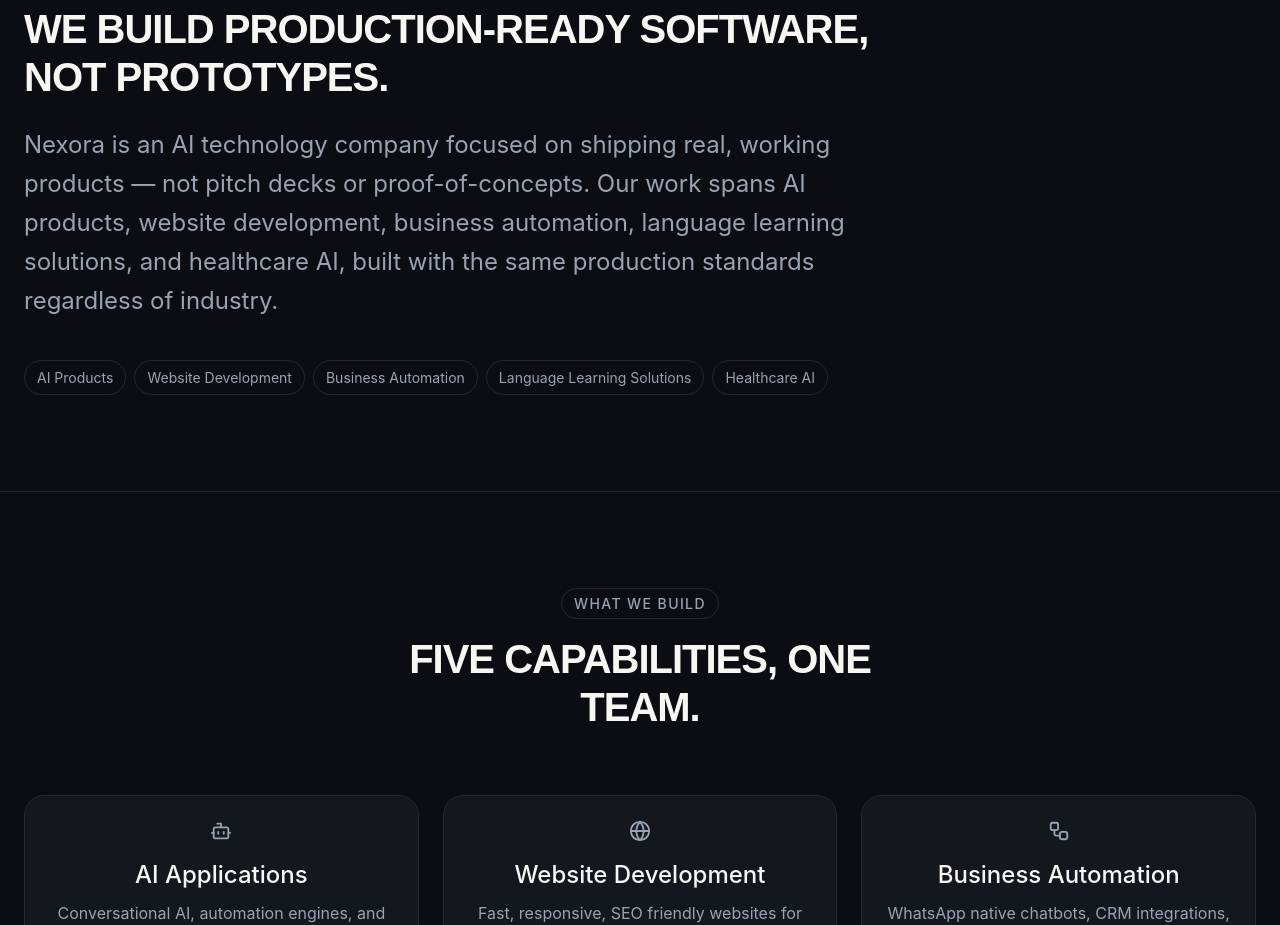
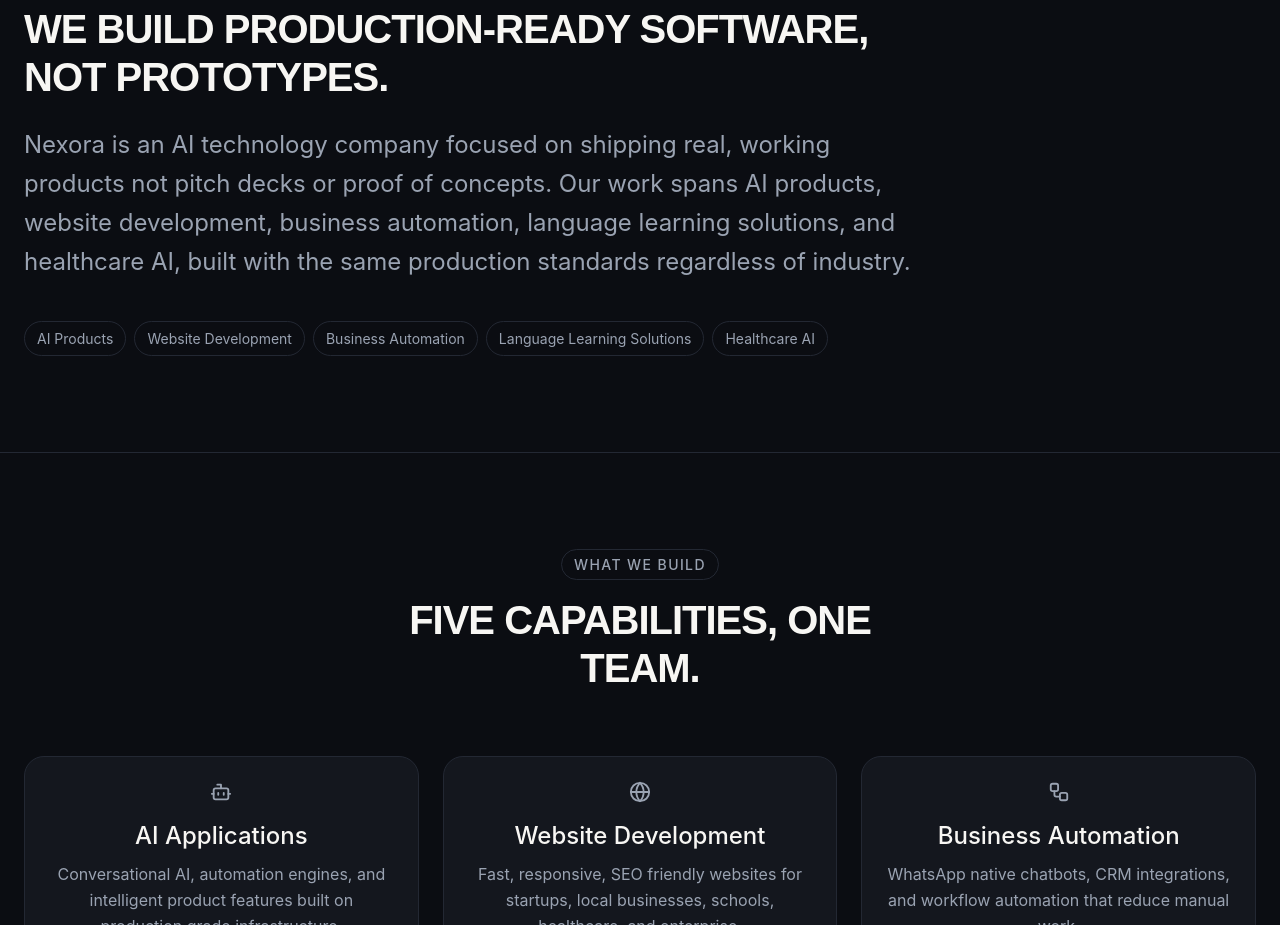
Before and after one commit to abdulhadihasankhan-art/nexora, a Next.js app: page /company in a window 1280 px wide. Shown: the part 940-1865 px from the top of the page. Built offline with nearby package versions, Linux system fonts and the light colour scheme.

Commit message:
Update page.tsx

```diff
--- a/app/company/page.tsx
+++ b/app/company/page.tsx
@@ -4,7 +4,7 @@
 import { CALENDAR_URL, CTA_LABEL } from "@/lib/constants";
 
 export const metadata: Metadata = {
-  title: "Company — Nexora Technologies",
+  title: "Company Nexora Technologies",
   description:
     "Nexora develops AI software and modern digital solutions for businesses, education, healthcare, and organizations worldwide.",
 };
@@ -96,8 +96,8 @@
               We build production-ready software, not prototypes.
             </h2>
             <p className="text-muted text-lg leading-relaxed">
-              Nexora is an AI technology company focused on shipping real, working products —
-              not pitch decks or proof-of-concepts. Our work spans AI products, website
+              Nexora is an AI technology company focused on shipping real, working products
+              not pitch decks or proof of concepts. Our work spans AI products, website
               development, business automation, language learning solutions, and healthcare AI,
               built with the same production standards regardless of industry.
             </p>
```
